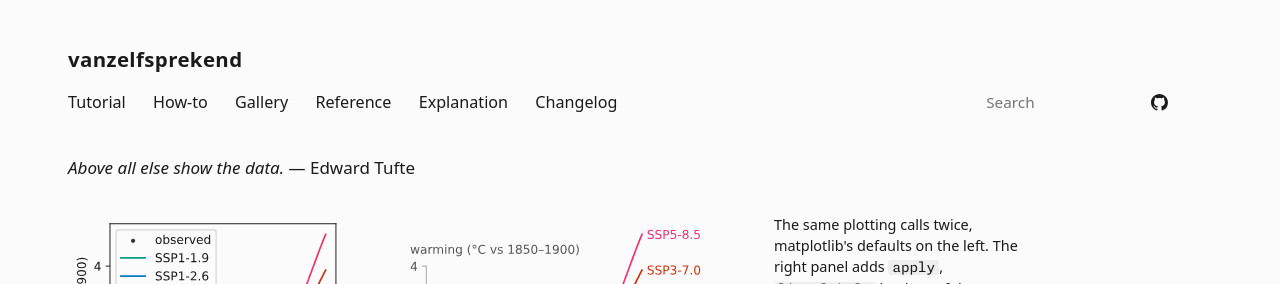
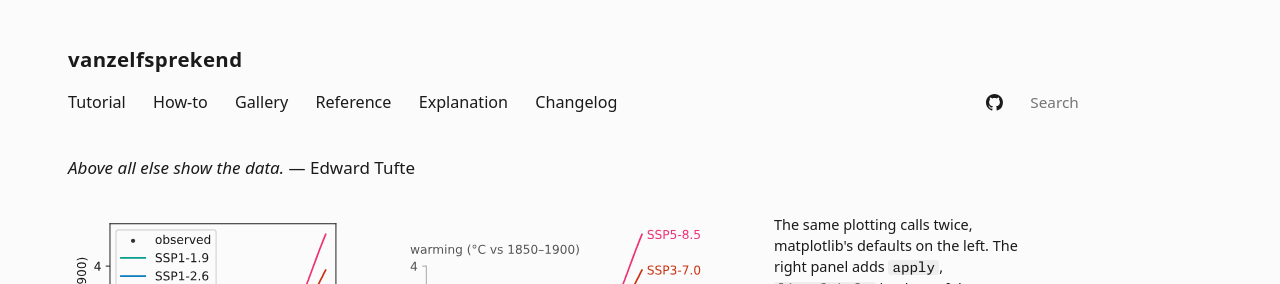
Before and after one commit to jpweytjens/vanzelfsprekend, an MkDocs documentation site: the page built from docs/index.md, in a window 1280 px wide. Shown: the top 284 px of the page. Built offline with MkDocs 1.6.1, drawn with Linux system fonts in a browser that asks for light colours; some web fonts are replaced.

Commit message:
style(docs): put the search box after the GitHub mark
Move the search form to after the repo link so the box is the
rightmost item in the top nav. Move margin-left: auto from .search
to .repo so the GitHub mark and the box sit together at the right
edge, box last. The nav's own flex gap (0.8rem 1.6rem) already
separates adjacent items, so no new spacing value was needed.

```diff
--- a/docs/theme/main.html
+++ b/docs/theme/main.html
@@ -20,12 +20,12 @@
         <a href="{{ target | url }}"{% if item.active %} class="current"{% endif %}>{{ item.title }}</a>
       {% endif %}
     {% endfor %}
+    <a class="repo" href="{{ config.repo_url }}" aria-label="Source on GitHub" title="Source on GitHub"><svg viewBox="0 0 16 16" aria-hidden="true" focusable="false" fill="currentColor"><path d="M8 0C3.58 0 0 3.58 0 8c0 3.54 2.29 6.53 5.47 7.59.4.07.55-.17.55-.38 0-.19-.01-.82-.01-1.49-2.01.37-2.53-.49-2.69-.94-.09-.23-.48-.94-.82-1.13-.28-.15-.68-.52-.01-.53.63-.01 1.08.58 1.23.82.72 1.21 1.87.87 2.33.66.07-.52.28-.87.51-1.07-1.78-.2-3.64-.89-3.64-3.95 0-.87.31-1.59.82-2.15-.08-.2-.36-1.02.08-2.12 0 0 .67-.21 2.2.82.64-.18 1.32-.27 2-.27.68 0 1.36.09 2 .27 1.53-1.04 2.2-.82 2.2-.82.44 1.1.16 1.92.08 2.12.51.56.82 1.27.82 2.15 0 3.07-1.87 3.75-3.65 3.95.29.25.54.73.54 1.48 0 1.07-.01 1.93-.01 2.2 0 .21.15.46.55.38A8.012 8.012 0 0 0 16 8c0-4.42-3.58-8-8-8z"/></svg></a>
     {% if 'search' in config.plugins %}
     <form class="search" role="search" onsubmit="return false">
       <input id="mkdocs-search-query" type="search" placeholder="Search" aria-label="Search the site">
     </form>
     {% endif %}
-    <a class="repo" href="{{ config.repo_url }}" aria-label="Source on GitHub" title="Source on GitHub"><svg viewBox="0 0 16 16" aria-hidden="true" focusable="false" fill="currentColor"><path d="M8 0C3.58 0 0 3.58 0 8c0 3.54 2.29 6.53 5.47 7.59.4.07.55-.17.55-.38 0-.19-.01-.82-.01-1.49-2.01.37-2.53-.49-2.69-.94-.09-.23-.48-.94-.82-1.13-.28-.15-.68-.52-.01-.53.63-.01 1.08.58 1.23.82.72 1.21 1.87.87 2.33.66.07-.52.28-.87.51-1.07-1.78-.2-3.64-.89-3.64-3.95 0-.87.31-1.59.82-2.15-.08-.2-.36-1.02.08-2.12 0 0 .67-.21 2.2.82.64-.18 1.32-.27 2-.27.68 0 1.36.09 2 .27 1.53-1.04 2.2-.82 2.2-.82.44 1.1.16 1.92.08 2.12.51.56.82 1.27.82 2.15 0 3.07-1.87 3.75-3.65 3.95.29.25.54.73.54 1.48 0 1.07-.01 1.93-.01 2.2 0 .21.15.46.55.38A8.012 8.012 0 0 0 16 8c0-4.42-3.58-8-8-8z"/></svg></a>
   </nav>
 
   {% if 'search' in config.plugins %}
--- a/docs/theme/style.css
+++ b/docs/theme/style.css
@@ -122,7 +122,7 @@ nav a:hover, nav a.current:hover { color: var(--link-hover); }
 /* The repo link is a mark, not a section: an icon among the words says so
    without needing a place of its own. It takes the nav's ink, so the dark
    ground turns it over with everything else. */
-.repo { align-self: center; display: flex; }
+.repo { align-self: center; display: flex; margin-left: auto; }
 .repo svg { width: 1.05em; height: 1.05em; }
 
 /* Sidenotes */
@@ -315,7 +315,6 @@ p:has(> .doc-section-title) { margin: 1.9rem 0 0.35rem; }
 
 /* Search: the box sits among the section links; results replace nothing
    and take the article's measure above the page content, hidden while empty. */
-.search { margin-left: auto; }
 .search input {
   font: inherit; font-size: 0.9rem; color: var(--ink);
   background: transparent; border: 0; border-bottom: 1px solid var(--ink-soft);
```
